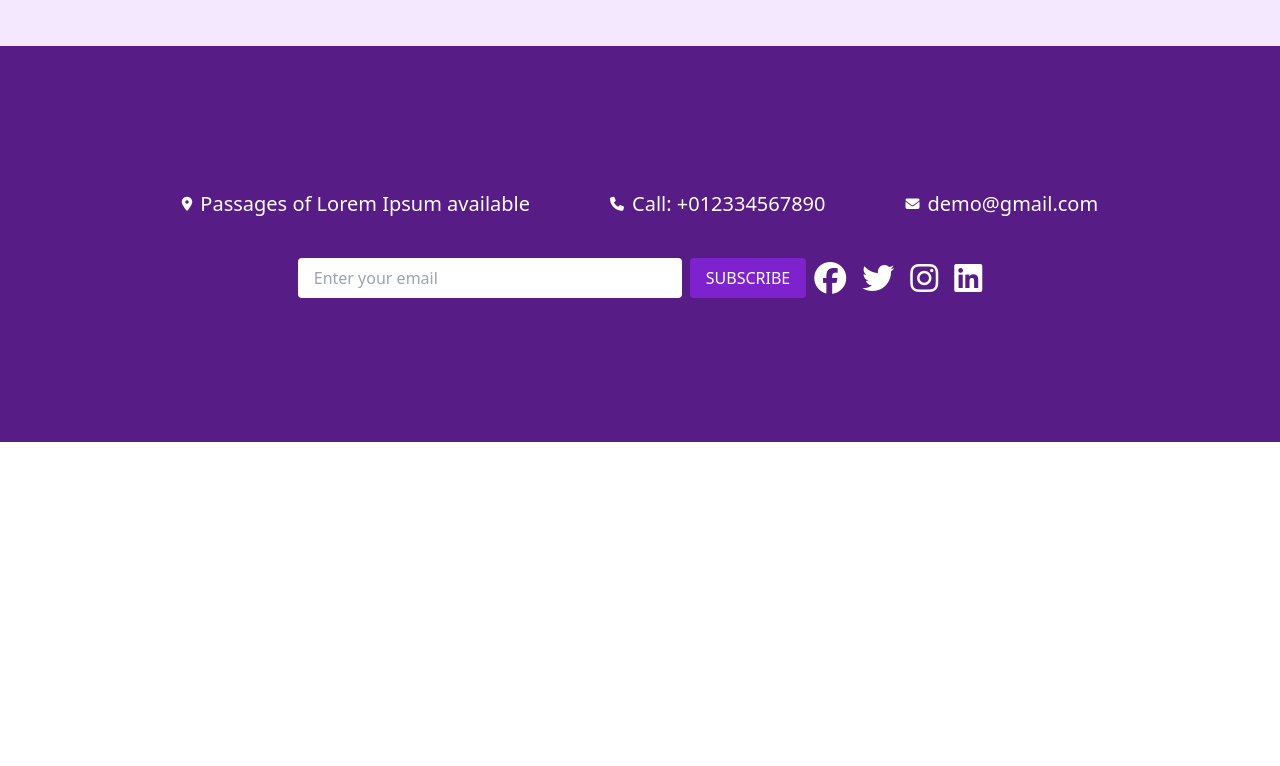
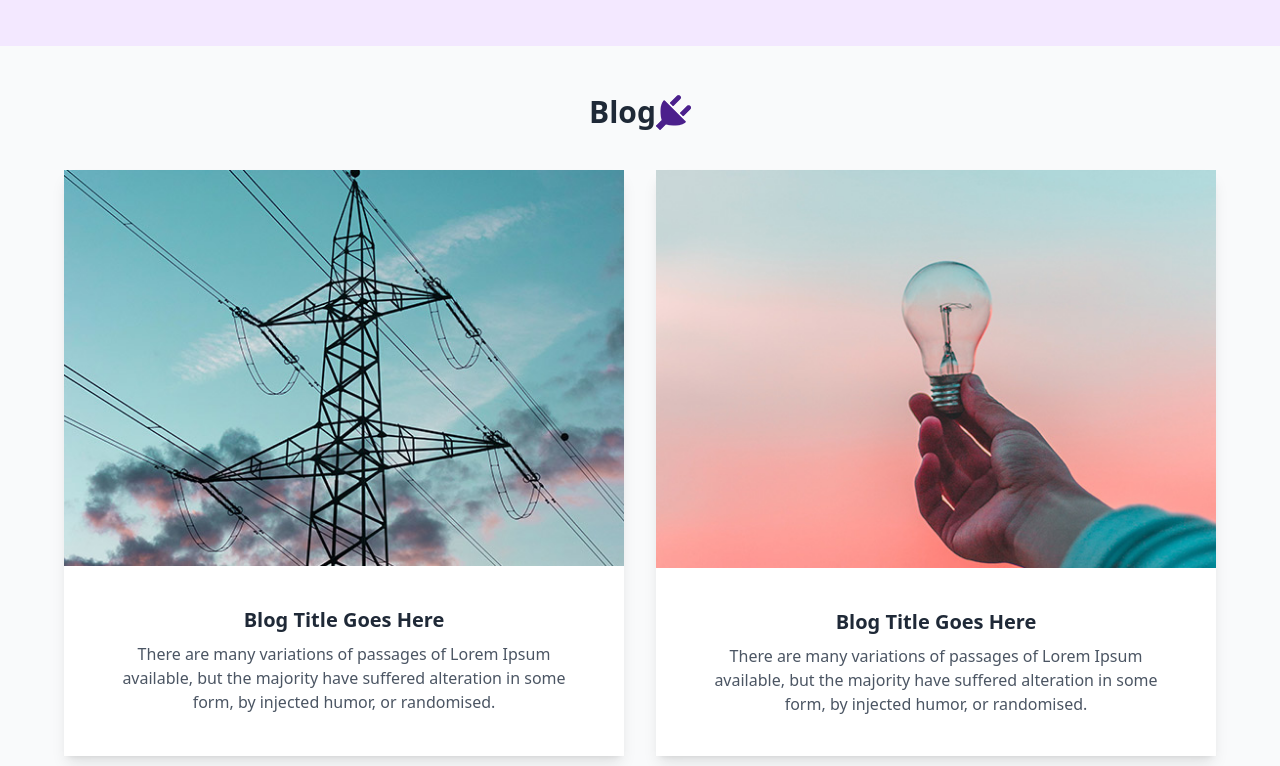
Before and after one commit to Abhinav670007/ElectroChipUI, a React (Create React App) app: page / in a window 1280 px wide. Shown: the part 2254-3020 px from the top of the page. Before the commit the page ends 2696 px from the top, so only its background shows below. Built offline with nearby package versions, Linux system fonts and the light colour scheme.

Commit message:
blog section created

```diff
--- a/src/pages/Home.jsx
+++ b/src/pages/Home.jsx
@@ -26,6 +26,23 @@ function Home() {
           title: "Electrical Repairs",
           description: "There are many variations of passages of Lorem Ipsum available.",
           icon: "./images/s5.png",
+        },
+      ];
+
+      const blogs = [
+        {
+          id: 1,
+          image: "./images/blog1.jpg",
+          title: "Blog Title Goes Here",
+          description:
+            "There are many variations of passages of Lorem Ipsum available, but the majority have suffered alteration in some form, by injected humor, or randomised.",
+        },
+        {
+          id: 2,
+          image: "./images/blog2.jpg",
+          title: "Blog Title Goes Here",
+          description:
+            "There are many variations of passages of Lorem Ipsum available, but the majority have suffered alteration in some form, by injected humor, or randomised.",
         },
       ];
   return (
@@ -139,7 +156,41 @@ function Home() {
         </div>
       </div>
     </section>
+                  {/* Blog Section      */}
 
+         <section className="bg-gray-50 py-12 px-6 md:px-16 mb-24">
+      <div className="max-w-6xl mx-auto">
+        {/* Section Header */}
+        <h2 className="text-3xl font-bold text-gray-800 mb-10 flex items-center justify-center">
+          Blog <img src="./images/plug.png" alt="" />
+        </h2>
+
+        {/* Blog Cards */}
+        <div className="grid grid-cols-1 md:grid-cols-2 gap-8">
+          {blogs.map((blog) => (
+            <div
+              key={blog.id}
+              className="bg-white shadow-lg  overflow-hidden"
+            >
+              {/* Blog Image */}
+              <img
+                src={blog.image}
+                alt={blog.title}
+                className="w-full  object-cover"
+              />
+
+              {/* Blog Content */}
+              <div className="p-10 ">
+                <h3 className="text-xl font-bold text-gray-800 mb-2">
+                  {blog.title}
+                </h3>
+                <p className="text-gray-600">{blog.description}</p>
+              </div>
+            </div>
+          ))}
+        </div>
+      </div>
+    </section>
 
     </div>
   )
```
